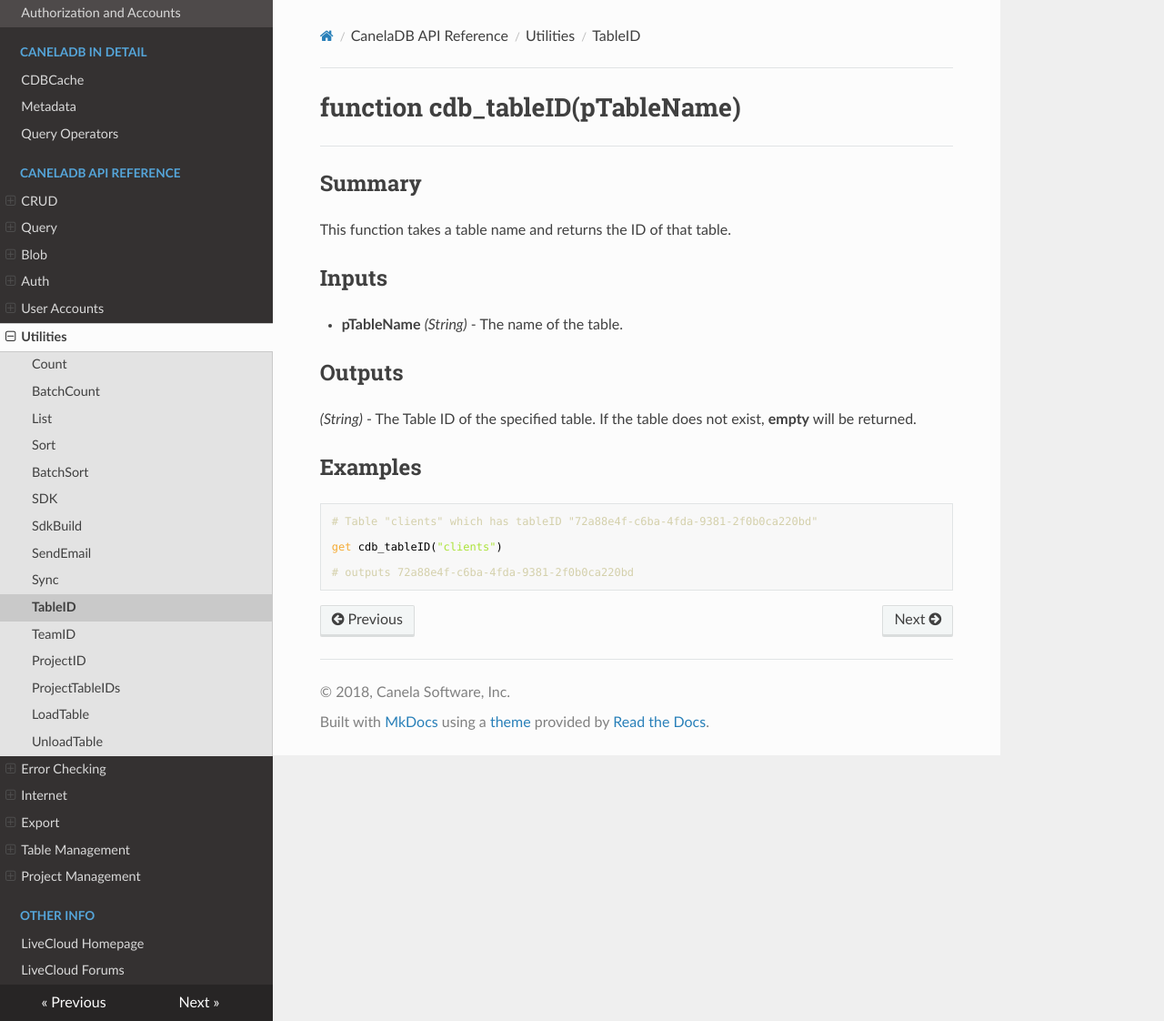
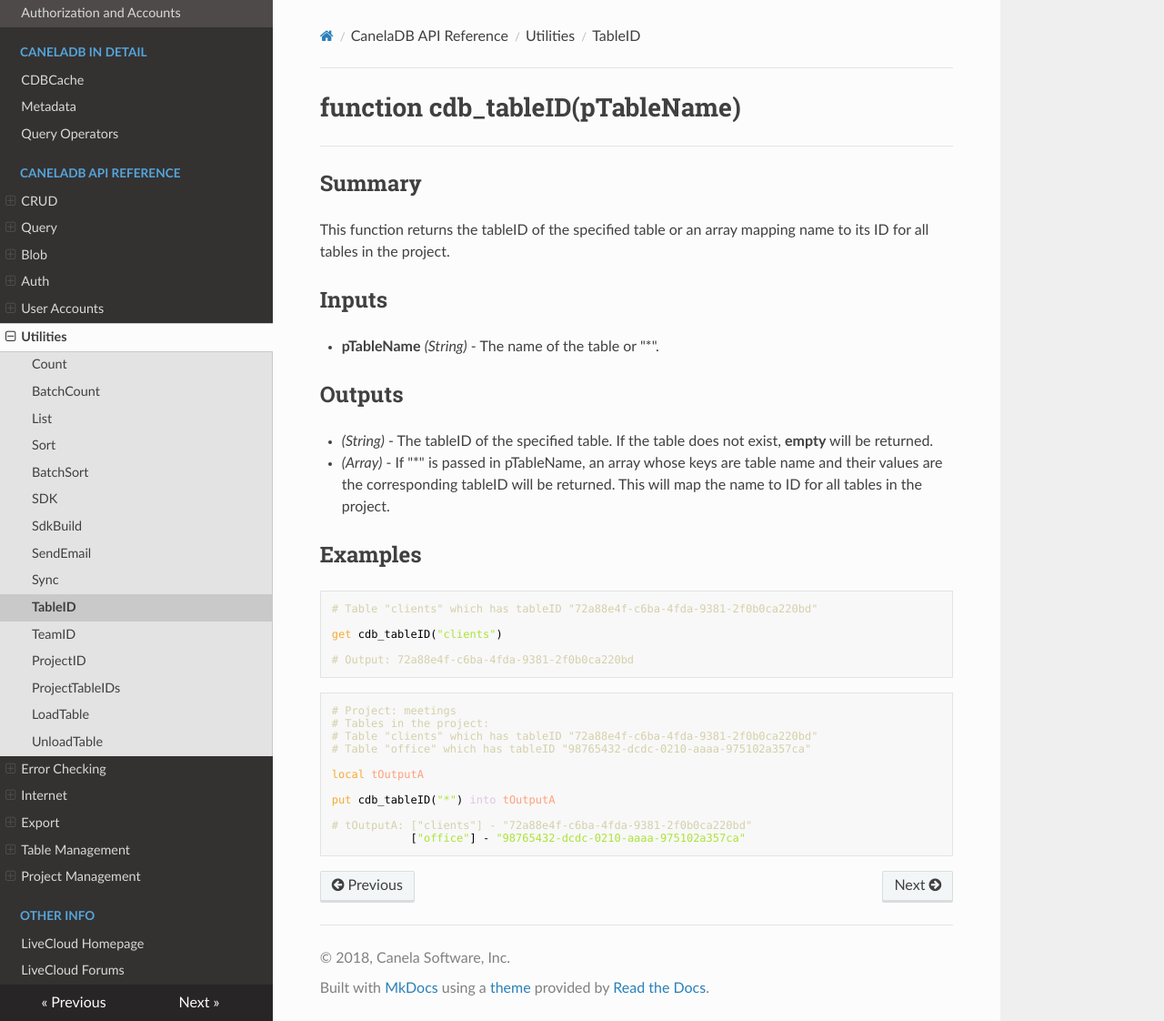
Before and after one commit to CanelaSoftware/cassiaDB_docs, an MkDocs documentation site: the page built from docs/TableID.md, in a window 1280 px wide and 1122 px high. Shown: the whole window at 91% size. Built offline with MkDocs 1.6.1, drawn with Linux system fonts in a browser that asks for light colours; nearby versions of some CDN libraries.

Commit message:
Update and add new docs

````diff
--- a/docs/TableID.md
+++ b/docs/TableID.md
@@ -2,13 +2,15 @@
 ---
 
 ## Summary
-This function takes a table name and returns the ID of that table.
+This function returns the tableID of the specified table or an array mapping name to its ID for all tables in the project.
 
 ## Inputs
-* **pTableName** *(String)* - The name of the table.
+* **pTableName** *(String)* - The name of the table or "*".
 
 ## Outputs
-*(String)* - The Table ID of the specified table. If the table does not exist, **empty** will be returned.
+* *(String)* - The tableID of the specified table. If the table does not exist, **empty** will be returned.
+
+* *(Array)* - If "*" is passed in pTableName, an array whose keys are table name and their values are the corresponding tableID will be returned. This will map the name to ID for all tables in the project.
 
 ## Examples
 ```livecodeserver
@@ -16,5 +18,19 @@
 
 get cdb_tableID("clients")
 
-# outputs 72a88e4f-c6ba-4fda-9381-2f0b0ca220bd
+# Output: 72a88e4f-c6ba-4fda-9381-2f0b0ca220bd
 ```
+
+```livecodeserver
+# Project: meetings
+# Tables in the project:
+# Table "clients" which has tableID "72a88e4f-c6ba-4fda-9381-2f0b0ca220bd"
+# Table "office" which has tableID "98765432-dcdc-0210-aaaa-975102a357ca"
+
+local tOutputA
+
+put cdb_tableID("*") into tOutputA
+
+# tOutputA: ["clients"] - "72a88e4f-c6ba-4fda-9381-2f0b0ca220bd"
+			["office"] - "98765432-dcdc-0210-aaaa-975102a357ca"
+```
````
Also changed, not shown: docs/BatchRead.md (+2 -1 lines), docs/ClearTempBlobs.md (added, +22 -0 lines), docs/TableName.md (+1 -1 lines).
